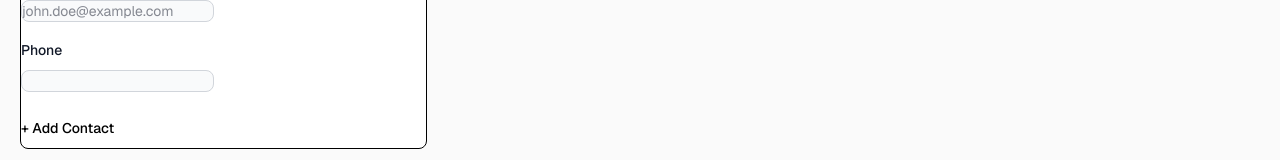
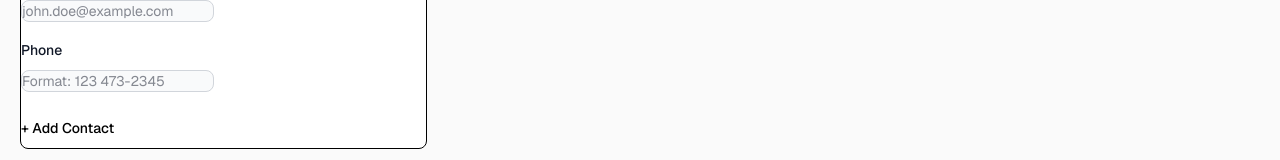
Before and after one commit to dherrera-code/contactmanagerdbh, a Next.js app: page / in a window 1280 px wide. Shown: the part 213-373 px from the top of the page. Built offline with nearby package versions, Linux system fonts and the light colour scheme.

Commit message:
Created useContext hook to display my data!

```diff
--- a/app/layout.tsx
+++ b/app/layout.tsx
@@ -2,6 +2,7 @@ import type { Metadata } from "next";
 import { Geist, Geist_Mono } from "next/font/google";
 import "./globals.css";
 import TopNavbar from "@/components/TopNavbar";
+import { ContactProvider } from "@/context/context";
 
 const geistSans = Geist({
   variable: "--font-geist-sans",
@@ -28,8 +29,10 @@ export default function RootLayout({
       <body
         className={`${geistSans.variable} ${geistMono.variable} antialiased`}
       >
-        <TopNavbar />
-        {children}
+        <ContactProvider>
+          <TopNavbar />
+          {children}
+        </ContactProvider>
       </body>
     </html>
   );
--- a/components/InputContact.tsx
+++ b/components/InputContact.tsx
@@ -1,10 +1,14 @@
 'use client'
+import { getAllContacts } from '@/dataservices/dataservices'
 import { Button, Card, Checkbox, Label, TextInput } from 'flowbite-react'
-import React from 'react'
+import React, { useEffect } from 'react'
 
 const InputContact = () => {
+    // console.log("Input component rendering!")
+
+
     return (
-        <Card className='max-w-md'>
+        <Card className='max-w-md dark:bg-neutral-primary-soft'>
 
             <h1 className='font-bold text-xl'>Add New Contact</h1>
 
@@ -25,7 +29,7 @@ const InputContact = () => {
                     <div className="mb-2 block">
                         <Label >Phone</Label>
                     </div>
-                    <TextInput id="password1" type="phone number" required />
+                    <TextInput id="phone" type="tel" placeholder='Format: 123 473-2345' pattern='[0-9]{3} [0-9]{3}-[0-9]{4}' required />
                 </div>
 
                 <Button type="submit">+   Add Contact</Button>
--- a/components/TopNavbar.tsx
+++ b/components/TopNavbar.tsx
@@ -1,4 +1,4 @@
-import { Navbar, NavbarBrand, NavbarToggle, NavbarCollapse, NavbarLink, TextInput } from 'flowbite-react'
+import { Navbar, NavbarBrand, NavbarToggle, NavbarCollapse, } from 'flowbite-react'
 
 const TopNavbar = () => {
     return (
@@ -14,9 +14,7 @@ const TopNavbar = () => {
                     <label className="mb-2 text-sm font-medium text-gray-900 sr-only">Search</label>
                     <div className="relative">
                         <div className="absolute inset-y-0 start-0 flex items-center ps-3 pointer-events-none">
-                            {/* <svg className="w-4 h-4 text-gray-500" aria-hidden="true" xmlns="http://www.w3.org/2000/svg" fill="none" viewBox="0 0 20 20">
-                                <path stroke="currentColor" stroke-linecap="round" stroke-linejoin="round" stroke-width="2" d="m19 19-4-4m0-7A7 7 0 1 1 1 8a7 7 0 0 1 14 0Z" />
-                            </svg> */}
+
                             <img src="/assets/Search-icon.png" className='w-4.5 h-4.5 text-gray-500' alt="Search Icon!" />
                         </div>
                         <input type="search" id="search" className="block w-80 h-10 p-4 ps-10 text-sm text-gray-900 border border-gray-300 rounded-lg bg-gray-50 focus:ring-blue-500 focus:border-blue-500" placeholder="Search contacts..." required />
--- /dev/null
+++ b/context/context.tsx
@@ -0,0 +1,24 @@
+"use client"
+import { ContactInfo, ContactInfoContextType } from "@/interfaces/interface";
+import { createContext, ReactNode, useContext, useState } from "react";
+
+const ContactContext = createContext<ContactInfoContextType | undefined>(undefined);
+
+export function ContactProvider({children} : {children: ReactNode}){
+    const [contact, setContact] = useState<ContactInfo | null>(null);
+
+    return (
+        <ContactContext.Provider value={{ contact, setContact}}>
+            {children}
+        </ContactContext.Provider>
+    )
+}
+
+export function useContacts() {
+    const context = useContext(ContactContext);
+
+    if(context=== undefined){
+        throw new Error("Oops!");
+    }
+    return context;
+}
--- /dev/null
+++ b/dataservices/dataservices.ts
@@ -0,0 +1,9 @@
+import { ContactInfo } from "@/interfaces/interface";
+
+const apiUrl = "https://contactmanagerdbhapi-cnfhhvf7e7fse7gt.westus3-01.azurewebsites.net/contact"
+
+export const getAllContacts = async () => {
+    const response = await fetch(apiUrl + "/getAllContacts");
+    const data = await response.json();
+    return data;
+}
--- /dev/null
+++ b/interfaces/interface.ts
@@ -0,0 +1,11 @@
+export interface ContactInfo {
+    Name: string,
+    Email: string,
+    Phone: string
+}
+
+// this will be our interface for our wrapper provider!
+export interface ContactInfoContextType {
+    contact: ContactInfo | null;
+    setContact : (contact : ContactInfo | null) => void
+}
```
Also changed, not shown: 1 other file (tests, documents, lock files or other folders).
